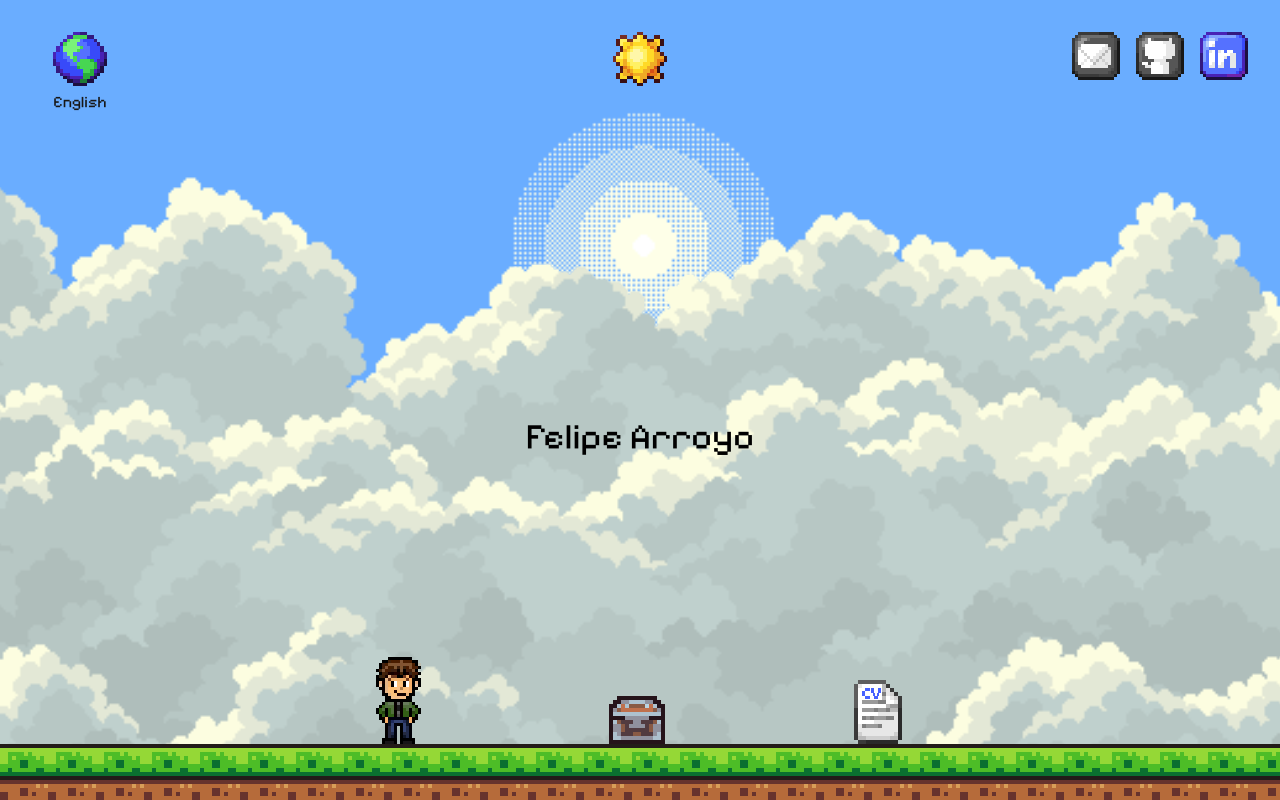
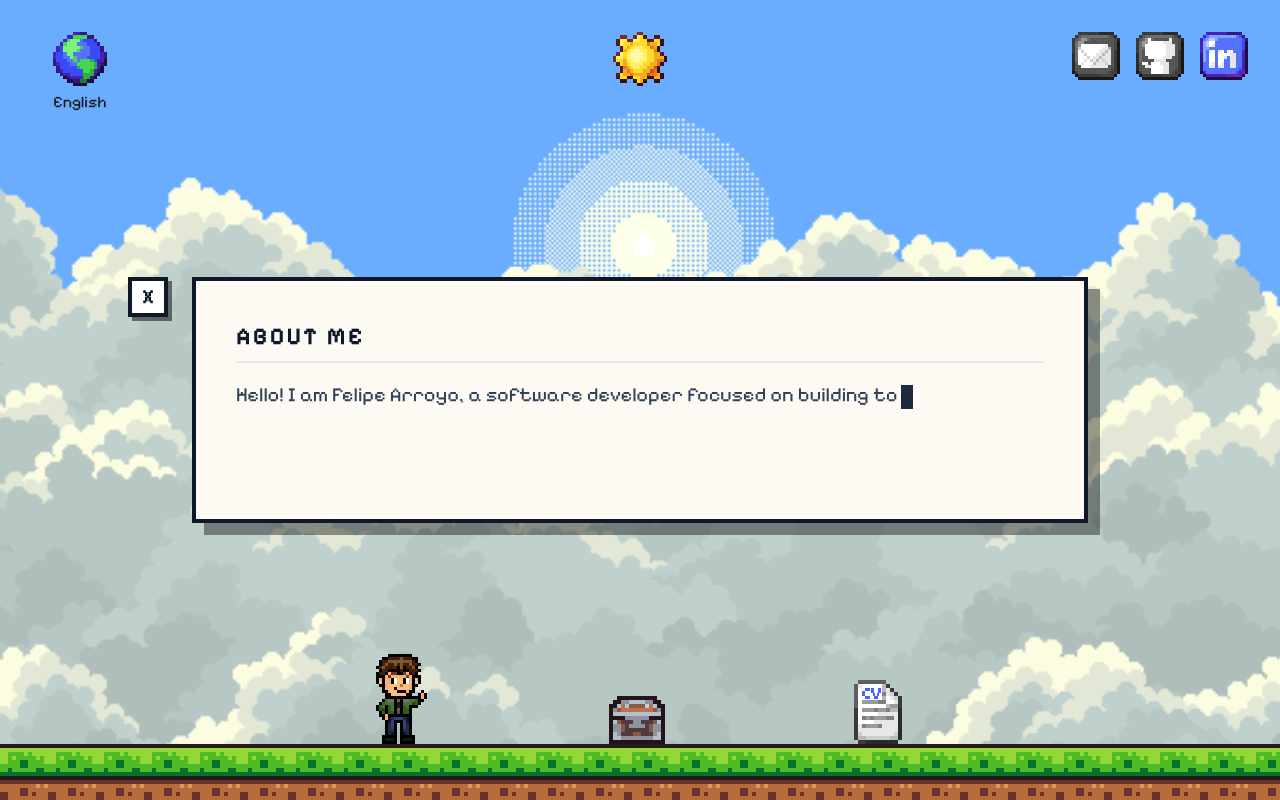
Before and after one commit to feliarroyo/portfolio, a Next.js app: page / in a window 1280 px wide. Both pictures are taken after a click on the button 398 px from the left and 699 px from the top of the page. Built offline with nearby package versions, Linux system fonts and the light colour scheme.

Commit message:
feat: added About Me section

```diff
--- a/app/components/AboutMeButton.tsx
+++ b/app/components/AboutMeButton.tsx
@@ -3,29 +3,34 @@
 import { useState, useEffect } from "react";
 import Tooltip from "./Tooltip";
 import { useLanguage } from "../context/LanguageContext";
+import { useUI } from "../context/UIContext";
 
 type AvatarState = "idle" | "talking";
 
 export default function AboutMeButton() {
-    const [state, setState] = useState<AvatarState>("idle");
+    // Renamed to hoverState to clarify this ONLY tracks the mouse
+    const [hoverState, setHoverState] = useState<AvatarState>("idle");
     const [frame, setFrame] = useState(0);
     const { t } = useLanguage();
+
+    const { setAboutOpen, isAboutTyping } = useUI();
 
     const FRAME_WIDTH = 57;
     const FRAME_HEIGHT = 90;
     const idleInterval = 400;
     const talkingInterval = 250;
 
+    const isTalking = isAboutTyping || hoverState === "talking";
+
     useEffect(() => {
         const timer = setInterval(() => {
             setFrame((prev) => (prev >= 1 ? 0 : prev + 1));
-        }, state == "idle" ? idleInterval : talkingInterval);
+        }, isTalking ? talkingInterval : idleInterval);
 
         return () => clearInterval(timer);
-    }, [state]);
+    }, [isTalking]);
 
-    // row 0 = idle, row 1 = talking
-    const row = state === "talking" ? 1 : 0;
+    const row = isTalking ? 1 : 0;
     const xPos = -frame * FRAME_WIDTH;
     const yPos = -row * FRAME_HEIGHT;
 
@@ -35,10 +40,9 @@ export default function AboutMeButton() {
                 type="button"
                 aria-label={t.nav.aboutMe}
                 className="group flex items-center justify-center cursor-pointer bg-transparent border-none p-0 select-none transition-transform"
-                onMouseEnter={() => setState("talking")}
-                onMouseLeave={() => setState("idle")}
-                // Route to the about-me page instead of opening the Projects drawer
-                onClick={() => window.open("/about-me", "_blank")}
+                onMouseEnter={() => setHoverState("talking")}
+                onMouseLeave={() => setHoverState("idle")}
+                onClick={() => setAboutOpen(true)}
             >
                 <div
                     style={{
@@ -46,7 +50,6 @@ export default function AboutMeButton() {
                         height: `${FRAME_HEIGHT}px`,
                         backgroundImage: "url('/images/icons/avatar/avatar-spritesheet.png')",
                         backgroundPosition: `${xPos}px ${yPos}px`,
-                        // 2 frames, 2 states (idle and talking)
                         backgroundSize: `${FRAME_WIDTH * 2}px ${FRAME_HEIGHT * 2}px`,
                         imageRendering: "pixelated",
                         transformOrigin: "center"
--- /dev/null
+++ b/app/components/AboutMeOverlay.tsx
@@ -0,0 +1,79 @@
+"use client";
+
+import { useState, useEffect } from "react";
+import { useUI } from "../context/UIContext";
+import { useLanguage } from "../context/LanguageContext";
+
+export default function AboutOverlay() {
+    const { isAboutOpen, setAboutOpen, isAboutTyping: isTyping, setAboutTyping: setIsTyping } = useUI();
+    const { t } = useLanguage();
+
+    const [displayedText, setDisplayedText] = useState("");
+    const fullText = t.text.aboutMeContent;
+
+    // Reset when opening/closing
+    useEffect(() => {
+        setIsTyping(isAboutOpen);
+    }, [isAboutOpen, setIsTyping]);
+
+    // Typewriter effect
+    useEffect(() => {
+        if (!isTyping) return;
+
+        let currentIndex = 0;
+
+        const typingTimer = setInterval(() => {
+            setDisplayedText(fullText.slice(0, currentIndex + 1));
+            currentIndex++;
+
+            if (currentIndex >= fullText.length) {
+                clearInterval(typingTimer);
+                setIsTyping(false);
+            }
+        }, 40);
+
+        return () => clearInterval(typingTimer);
+    }, [isTyping, fullText, setIsTyping]);
+
+    const handleSkip = () => {
+        if (isTyping) {
+            setIsTyping(false);
+            setDisplayedText(fullText);
+        }
+    };
+
+    return (
+        <div
+            className={`fixed inset-0 z-50 flex items-center justify-center p-4 sm:p-8 transition-all duration-500 ease-in-out ${
+                isAboutOpen ? "opacity-100 translate-y-0" : "opacity-0 translate-y-8 pointer-events-none"
+            }`}
+        >
+            <div className="relative w-full max-w-4xl flex flex-col md:flex-row items-center md:items-start gap-8">
+
+                <button
+                    onClick={() => setAboutOpen(false)}
+                    className="absolute -top-16 right-0 md:-left-16 md:top-0 z-50 flex items-center justify-center w-10 h-10 bg-white dark:bg-slate-800 border-4 border-slate-900 dark:border-slate-300 hover:scale-110 active:scale-95 transition-transform cursor-pointer shadow-[4px_4px_0px_0px_rgba(0,0,0,0.5)] dark:shadow-[4px_4px_0px_0px_rgba(255,255,255,0.2)]"
+                    aria-label="Close About Me"
+                >
+                    <span className="text-xl font-bold font-pixel text-slate-900 dark:text-white">X</span>
+                </button>
+
+                <div
+                    onClick={handleSkip}
+                    className="w-full bg-[#fdfaf3] dark:bg-slate-900 border-4 border-slate-900 dark:border-slate-500 shadow-[12px_12px_0px_0px_rgba(0,0,0,0.4)] dark:shadow-[12px_12px_0px_0px_rgba(0,0,0,0.8)] p-6 md:p-10 flex flex-col cursor-pointer"
+                >
+                    <div className="grow min-h-30">
+                        <h2 className="text-2xl font-bold text-slate-900 dark:text-white mb-4 uppercase tracking-widest border-b-2 border-slate-200 dark:border-slate-700 pb-2">
+                            {t.nav.aboutMe}
+                        </h2>
+                        <p className="text-lg md:text-xl text-slate-700 dark:text-slate-300 leading-relaxed min-h-25">
+                            {displayedText}
+                            <span className={`inline-block w-3 h-6 bg-slate-800 dark:bg-slate-200 ml-1 align-middle ${isTyping ? '' : 'animate-pulse'}`}></span>
+                        </p>
+                    </div>
+                </div>
+
+            </div>
+        </div>
+    );
+}
--- a/app/context/UIContext.tsx
+++ b/app/context/UIContext.tsx
@@ -6,15 +6,21 @@ import { createContext, useContext, useState, ReactNode } from "react";
 interface UIContextType {
   isProjectsOpen: boolean;
   setProjectsOpen: (isOpen: boolean) => void;
+  isAboutOpen: boolean;
+  setAboutOpen: (isOpen: boolean) => void;
+  isAboutTyping: boolean;
+  setAboutTyping: (isTyping: boolean) => void;
 }
 
 const UIContext = createContext<UIContextType | undefined>(undefined);
 
 export function UIProvider({ children }: { children: ReactNode }) {
   const [isProjectsOpen, setProjectsOpen] = useState(false);
+  const [isAboutOpen, setAboutOpen] = useState(false);
+  const [isAboutTyping, setAboutTyping] = useState(false);
 
   return (
-    <UIContext.Provider value={{ isProjectsOpen, setProjectsOpen }}>
+    <UIContext.Provider value={{ isProjectsOpen, setProjectsOpen, isAboutOpen, setAboutOpen, isAboutTyping, setAboutTyping }}>
       {children}
     </UIContext.Provider>
   );
--- a/app/dictionaries/translations.ts
+++ b/app/dictionaries/translations.ts
@@ -12,7 +12,10 @@ export type Dictionary = {
     projects: string;
     cv: string;
     close: string;
-  };
+  },
+  text: {
+    aboutMeContent: string;
+  }
 };
 
 // 2. Lock the translations object to require "en" and "es", and force them to match the Dictionary type
@@ -29,6 +32,9 @@ export const translations: Record<"en" | "es", Dictionary> = {
       cv: "Download CV",
       close: "Cerrar"
     },
+    text: {
+      aboutMeContent: "Hello! I am Felipe Arroyo, a software developer focused on building tools, games, and web applications with a focus on quality and performance."
+    }
   },
   es: {
     nav: {
@@ -42,6 +48,9 @@ export const translations: Record<"en" | "es", Dictionary> = {
       cv: "Descargar CV",
       close: "Cerrar"
     },
+    text: {
+      aboutMeContent: "¡Hola! Soy Felipe Arroyo, un desarrollador de software enfocado en crear herramientas, juegos y aplicaciones web con un enfoque en la calidad y el rendimiento."
+    }
   },
 };
 
--- a/app/layout.tsx
+++ b/app/layout.tsx
@@ -7,6 +7,7 @@ import { UIProvider } from "./context/UIContext";
 import ProjectsOverlay from "./components/ProjectsOverlay";
 import DarkModeToggle from "./components/DarkModeToggle";
 import ThemeBackground from "./components/ThemeBackground";
+import AboutOverlay from "./components/AboutMeOverlay";
 
 const pixelify = Pixelify_Sans({
   variable: "--font-pixelify",
@@ -30,6 +31,7 @@ export default function RootLayout({ children }: LayoutProps<"/">) {
           <UIProvider>
 
             <ProjectsOverlay />
+            <AboutOverlay/>
             {children}
 
           </UIProvider>
```
